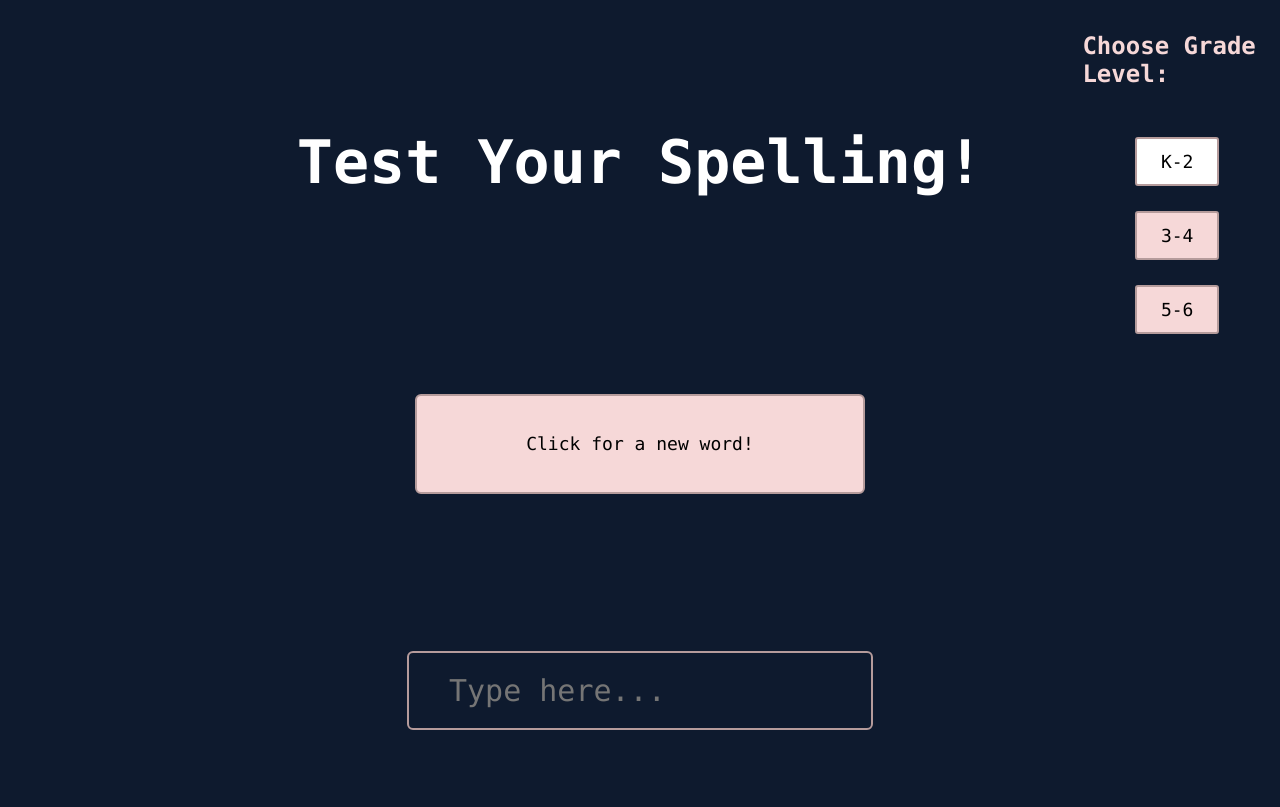
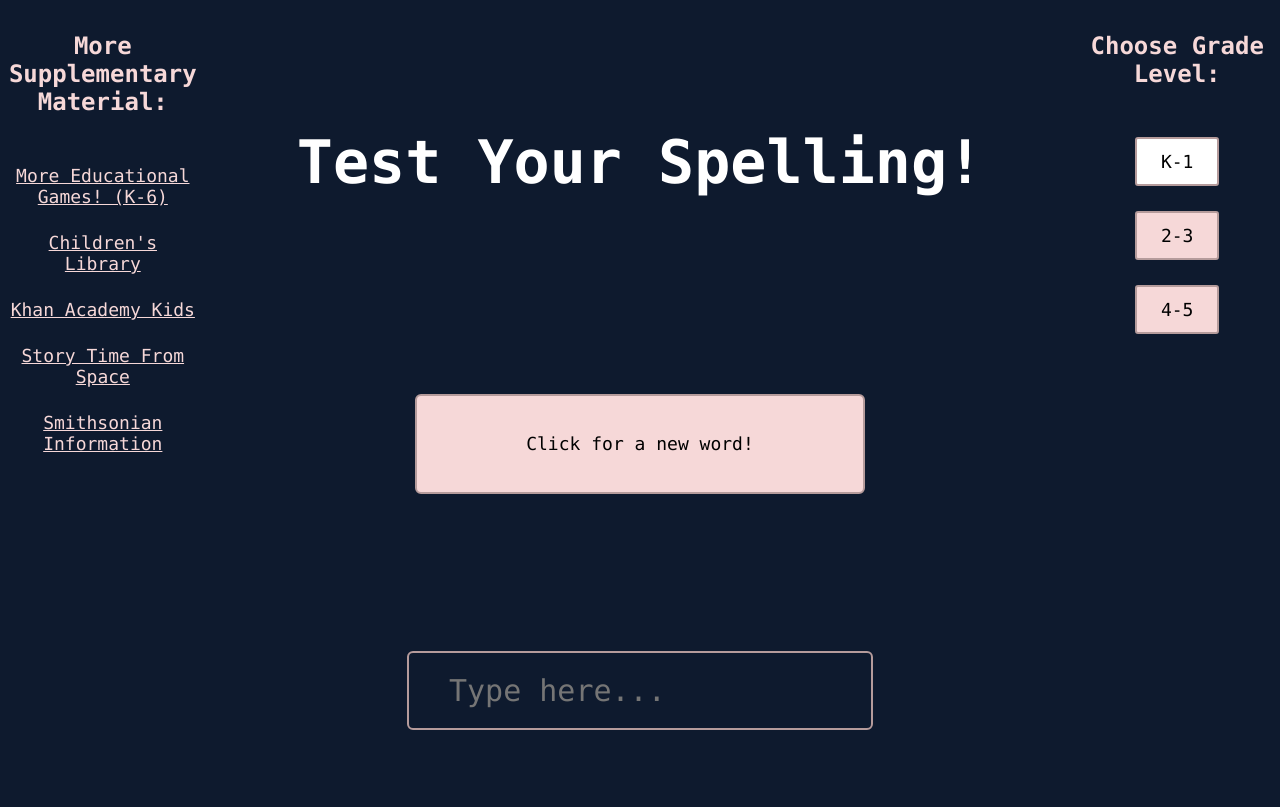
Before and after one commit to Miwi343/iSay-, a Flask app: page / in a window 1280 px wide. Shown: the top 807 px of the page. Run offline with Flask 3, Linux system fonts and the light colour scheme.

Commit message:
Made stylistic changes to the website. Added a right side bar with external links.

```diff
--- a/static/styles/style.css
+++ b/static/styles/style.css
@@ -15,6 +15,12 @@ body {
 
 #left-side-bar {
     width: 15%;
+
+    display: flex;
+    flex-direction: column;
+    justify-content: flex-start;
+    align-items: center;
+    text-align: center;
 }
 #middle-side-bar {
     width: 70%;
@@ -31,6 +37,7 @@ body {
     flex-direction: column;
     justify-content: flex-start;
     align-items: center;
+    text-align: center;
 }
 
 
@@ -103,7 +110,13 @@ h3 {
 	to { opacity: 0; }
 }
 
+a {
+    color: #f6d8d8;
+    font-size: 18px;
+    font-family: 'Andale Mono', 'Monaco', 'Roboto', 'Monospace';
 
+    margin-top: 25px;
+}
 
 #easy, #medium, #hard {
     background-color: #f6d8d8;
--- a/templates/index.html
+++ b/templates/index.html
@@ -9,11 +9,17 @@
     </head>
 
     <body>
-        <div id="left-side-bar"></div>
+        <div id="left-side-bar">
+            <h3>More Supplementary Material: </h3>
+            <a href="https://www.abcya.com" target="_blank" rel="noopener noreferrer">More Educational Games! (K-6)</a>
+            <a href="http://en.childrenslibrary.org" target="_blank" rel="noopener noreferrer">Children's Library</a>
+            <a href="https://learn.khanacademy.org/khan-academy-kids/" target="_blank" rel="noopener noreferrer">Khan Academy Kids</a>
+            <a href="https://storytimefromspace.com/" target="_blank" rel="noopener noreferrer">Story Time From Space</a>
+            <a href="https://www.tweentribune.com/" target="_blank" rel="noopener noreferrer">Smithsonian Information</a>
+        </div>
 
         <div id="middle-side-bar">
             <h1 id="title">Test Your Spelling!</h1>
-
 
             <form action="/play-sound" method="POST">
                 <input type="submit" value="Click for a new word!" id="soundbutton" />
@@ -27,9 +33,9 @@
 
         <div id="right-side-bar">
             <h3>Choose Grade Level:</h3>
-            <button id="easy">K-2</button>
-            <button id="medium">3-4</button>
-            <button id="hard">5-6</button>
+            <button id="easy">K-1</button>
+            <button id="medium">2-3</button>
+            <button id="hard">4-5</button>
         </div>
 
         <script>
```
Also changed, not shown: 3 other files.
